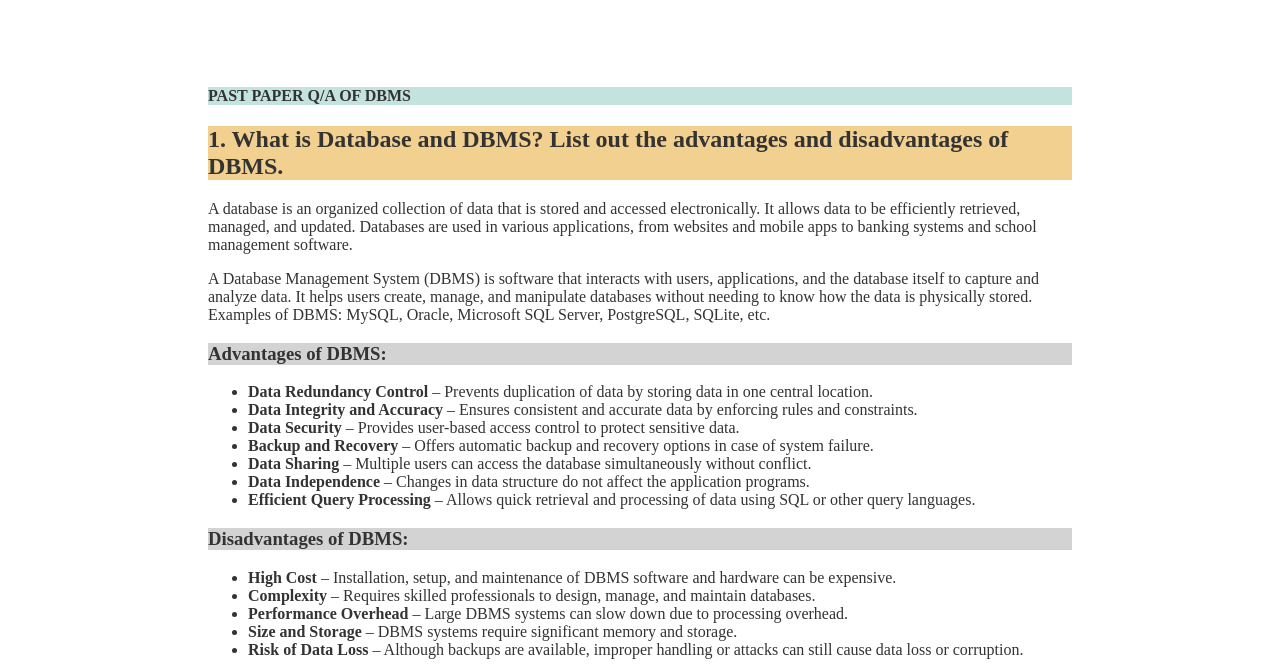
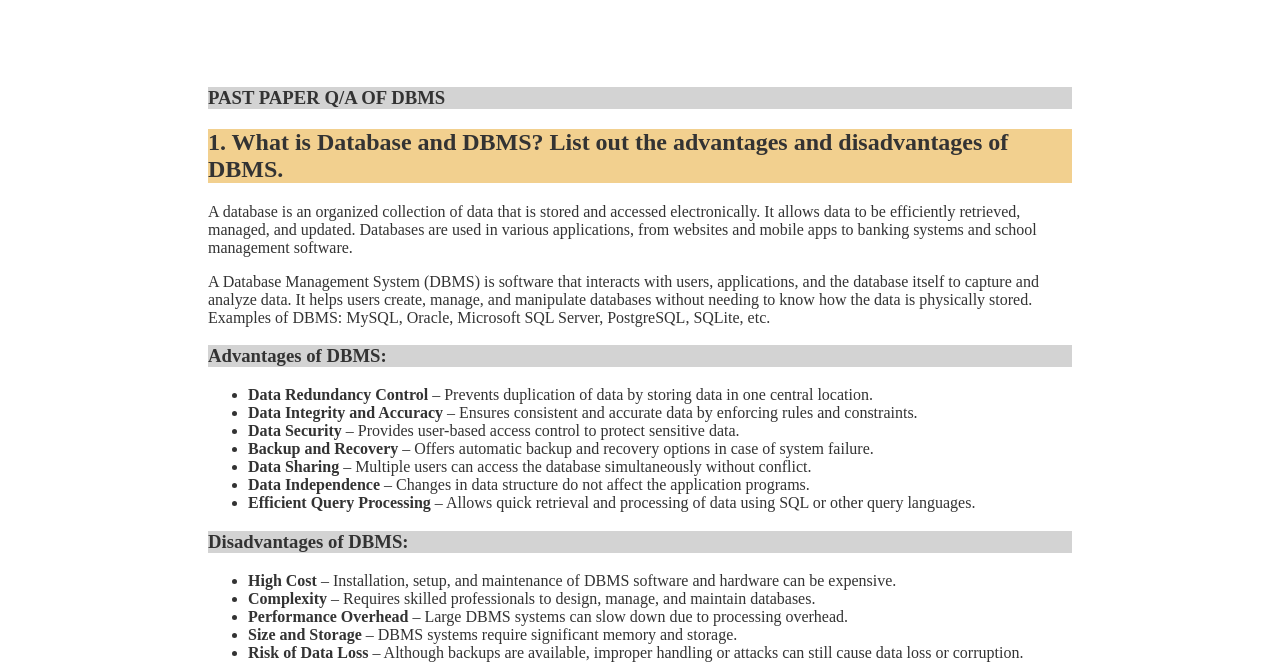
Before and after one commit to Kritma-905-11I/syl-g-12, a plain HTML site: page 9.html in a window 1280 px wide. Shown: the part 171-835 px from the top of the page. Drawn offline with Linux system fonts and the light colour scheme.

Commit message:
Update 9.html

```diff
--- a/9.html
+++ b/9.html
@@ -13,7 +13,7 @@
   <p>
     <h1 class="gut">Q/A</h1><br>
     <div>
-      <h4>PAST PAPER Q/A OF DBMS</h4>
+      <h3>PAST PAPER Q/A OF DBMS</h3>
 
       <h2>1. What is Database and DBMS? List out the advantages and disadvantages of DBMS.</h2>
       <p>A database is an organized collection of data that is stored and accessed electronically. It allows data to be efficiently retrieved, managed, and updated. Databases are used in various applications, from websites and mobile apps to banking systems and school management software.</p>
```
